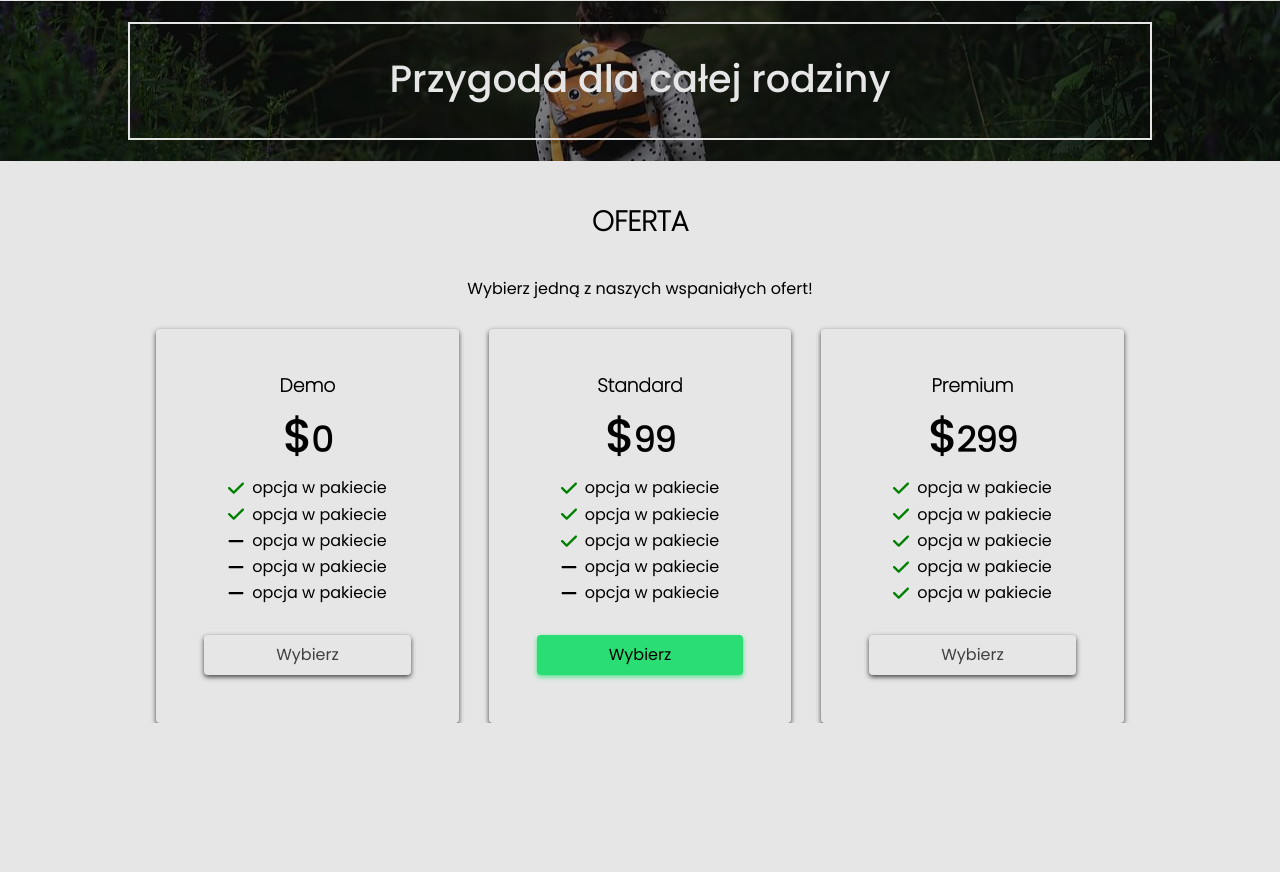
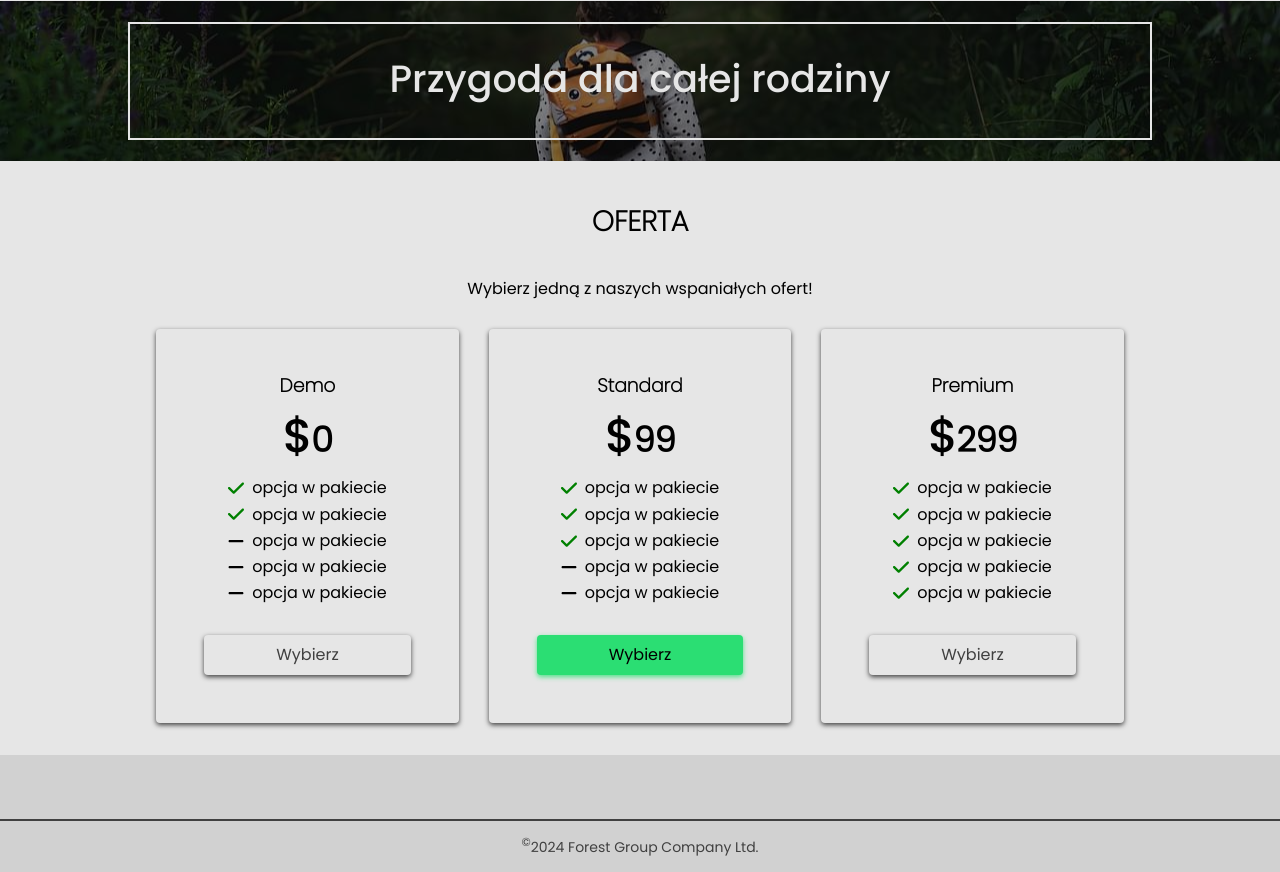
Before and after one commit to wojtekpirog/Forest_website_HTML_SCSS_JS_Responsive, a website: page dist/index.html in a window 1280 px wide. Shown: the part 812-1684 px from the top of the page. Before the commit the page ends 1535 px from the top, so only its background shows below. Drawn offline with Linux system fonts and the light colour scheme; files that its build step writes are made by us from their sources.

Commit message:
Set the current year inside the footer

```diff
--- a/src/js/main.js
+++ b/src/js/main.js
@@ -1,16 +1,19 @@
 let toggleButton;
 let navbarLinksContainer;
 let overlay;
+let footerYear;
 
 const main = () => {
   prepareDOMElements();
   addListeners();
+  setFooterYear();
 }
 
 const prepareDOMElements = () => {
   toggleButton = document.querySelector(".navbar__burger-icon");
   navbarLinksContainer = document.querySelector(".navbar__links");
   overlay = document.querySelector(".navbar__overlay");
+  footerYear = document.querySelector(".footer__copyright-year");
 }
 
 const addListeners = () => {
@@ -35,4 +38,9 @@ const closeNavbarMenu = () => {
   navbarLinksContainer.classList.remove("navbar__links--active");
 }
 
+const setFooterYear = () => {
+  const currentYear = new Date().getFullYear();
+  footerYear.textContent = currentYear;
+}
+
 document.addEventListener("DOMContentLoaded", main);
--- /dev/null
+++ b/src/scss/components/_footer.scss
@@ -0,0 +1,20 @@
+@use "../utils/colors" as colors;
+
+.footer {
+  background-color: colors.$lightgray;
+  color: colors.$darkgray;
+
+  &__nav {
+    display: flex;
+    flex-direction: column;
+    flex-wrap: wrap;
+    padding: 2em;
+  }
+
+  &__copyright {
+    padding: 1.2em;
+    font-size: 1.4rem;
+    text-align: center;
+    border-top: 2px solid colors.$darkgray;
+  }
+}
--- a/src/scss/components/_index.scss
+++ b/src/scss/components/_index.scss
@@ -3,3 +3,4 @@
 @forward "./aboutsection";
 @forward "./herosection";
 @forward "./offer";
+@forward "./footer";
--- a/src/scss/components/_offer.scss
+++ b/src/scss/components/_offer.scss
@@ -1,6 +1,8 @@
 @use "../utils/colors" as colors;
 
 .offer {
+  margin-bottom: 2em;
+
   &__card-group {
     display: flex;
     flex-direction: column;
--- a/src/scss/utils/_colors.scss
+++ b/src/scss/utils/_colors.scss
@@ -3,3 +3,4 @@ $black: hsl(0, 0%, 0%);
 $darkgray: hsl(0, 0%, 25%);
 $mint: hsl(144, 73%, 52%);
 $mintshadow: hsl(144, 72%, 60%);
+$lightgray: hsl(0, 0%, 81.8%);
```
Also changed, not shown: dist/css/style.min.css, dist/index.html, dist/js/main.min.js, 2 other files.
